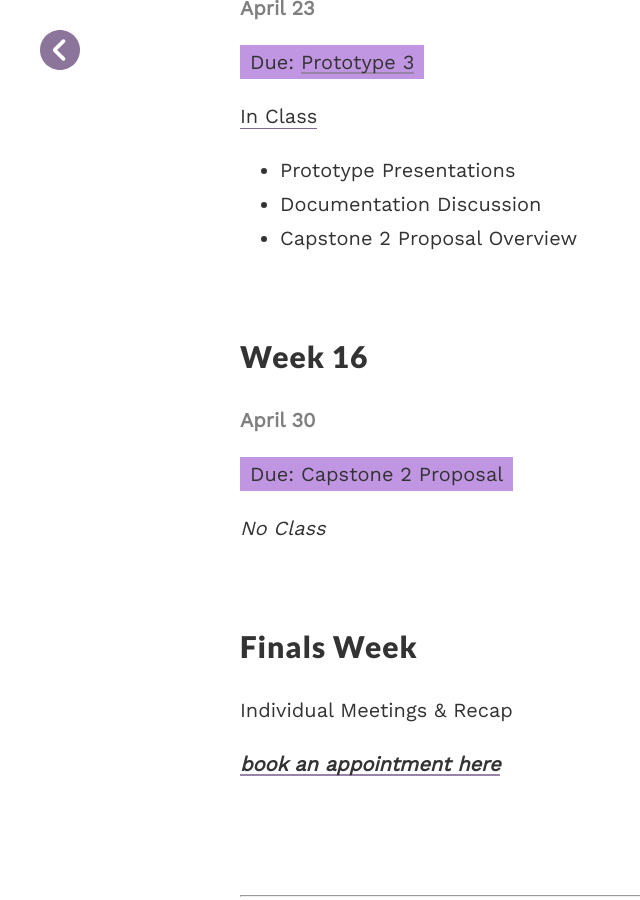
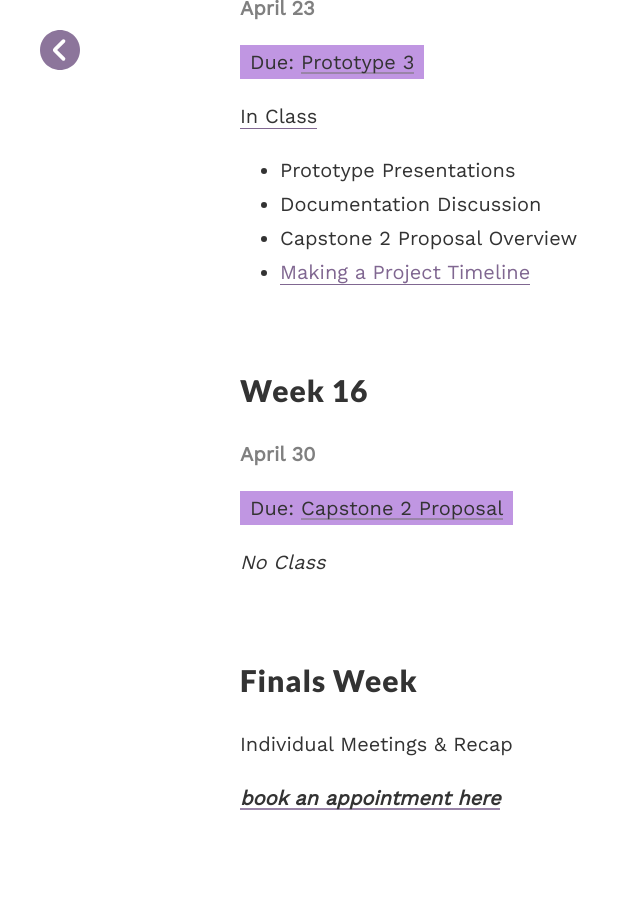
Before and after one commit to coloringchaos/capstone-s18, a Jekyll site: the page built from _posts/2017-01-16-schedule.md, in a window 1280 px wide and 900 px high, scrolled down 5801 px. Shown: the whole window, without its empty margins (0-640 px from the left). Built offline with Jekyll 4.4.1, drawn with Linux system fonts in a browser that asks for light colours.

Commit message:
proposals

```diff
--- a/_posts/2017-01-16-schedule.md
+++ b/_posts/2017-01-16-schedule.md
@@ -173,9 +173,9 @@
 
 <span class="underlined">In Class</span>
 + Prototype Meetings
-+ [Project Log](
++ <span class="underlined">[Project Log](
 https://docs.google.com/document/d/1Qz0x7YQ1nia4ua2wAkZo05wXe18SoIda8tFfOMkRWzs/edit?usp=sharing
-)
+)</span>
 
 <span class="underlined">For Next Week</span>
 
@@ -193,6 +193,7 @@
 + Prototype Presentations
 + Documentation Discussion
 + Capstone 2 Proposal Overview
++ <span class="underlined">[Making a Project Timeline](https://docs.google.com/document/d/1UNyaCwueYB6HhT80EJZpbYuQai2O8Th_0LU7dGKkkWo/edit?usp=sharing)</span>
 
 
 <br>
@@ -201,8 +202,7 @@
 
 <span class="date">April 30</span>
 
-<span class="due">Due: Capstone 2 Proposal</span>
-
+<span class="due">Due: [Capstone 2 Proposal](https://docs.google.com/document/d/1U6XJUs62ydSjYdnMffNk4_5ZPYcR5m6S14aGHIKbHzg/edit?usp=sharing)</span>
 
 *No Class*
 
```
